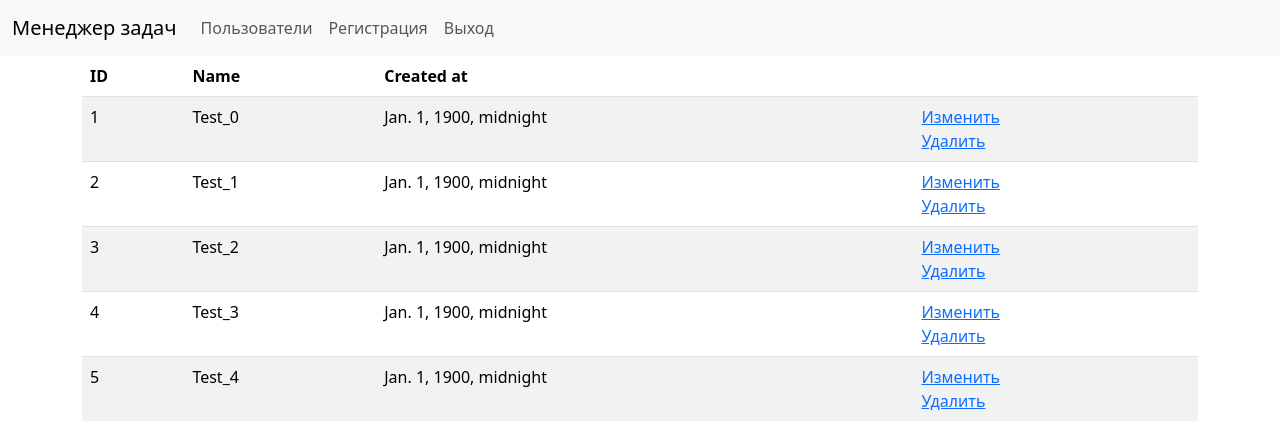
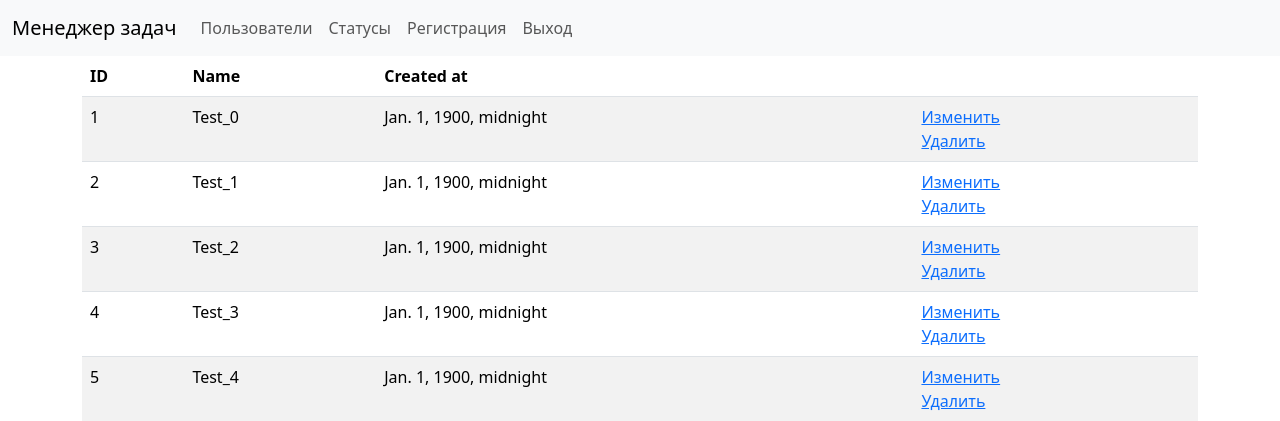
Before and after one commit to rasskazovilya/python-project-52, a Django app: page /statuses/ in a window 1280 px wide. Shown: the top 421 px of the page. Run offline with Django 3.2, Linux system fonts and the light colour scheme; a user stored in the database is signed in; data comes from the database, SQL or seed files in the repository; some libraries are stand-ins or nearby versions.

Commit message:
add status link to base template navbar

```diff
--- a/templates/base.html
+++ b/templates/base.html
@@ -24,6 +24,11 @@
                 <li class="nav-item">
                   <a class="nav-link" href="{% url 'user_list' %}">{% translate "Пользователи" %}</a>
                 </li>
+                {% if user.is_authenticated %}
+                <li class="nav-item">
+                  <a class="nav-link" href="{% url 'status_list' %}">{% translate "Статусы" %}</a>
+                </li>
+                {% endif %}
               </ul>
               <ul class="navbar-nav">
                 {% if not user.is_authenticated %}
```
